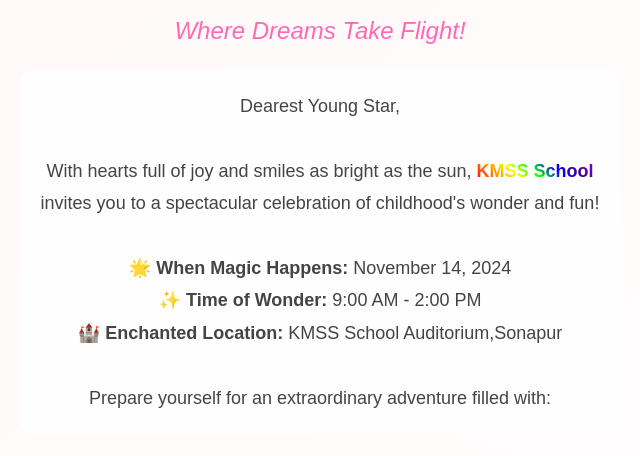
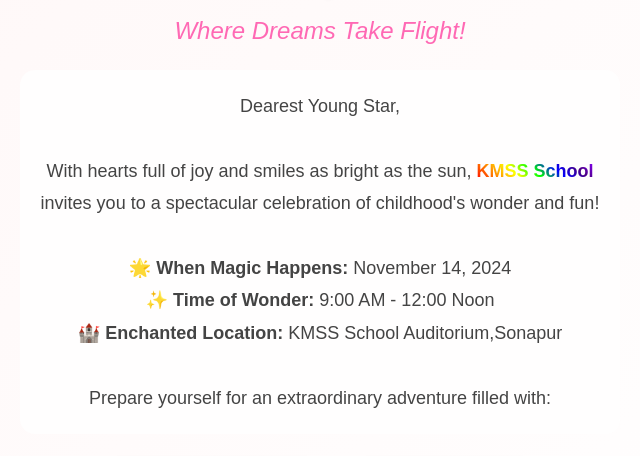
Before and after one commit to abhibarman/childrens-day, a plain HTML site: page index.html in a window 1280 px wide. Shown: the part 180-636 px from the top of the page, 320-960 px from the left. Drawn offline with Linux system fonts and the light colour scheme.

Commit message:
Update index.html 4

```diff
--- a/index.html
+++ b/index.html
@@ -117,7 +117,7 @@
             spectacular celebration of childhood's wonder and fun!
             <br><br>
             <strong>🌟 When Magic Happens:</strong> November 14, 2024<br>
-            <strong>✨ Time of Wonder:</strong> 9:00 AM - 2:00 PM<br>
+            <strong>✨ Time of Wonder:</strong> 9:00 AM - 12:00 Noon<br>
             <strong>🏰 Enchanted Location:</strong> KMSS School Auditorium,Sonapur
             <br><br>
             Prepare yourself for an extraordinary adventure filled with:
```
